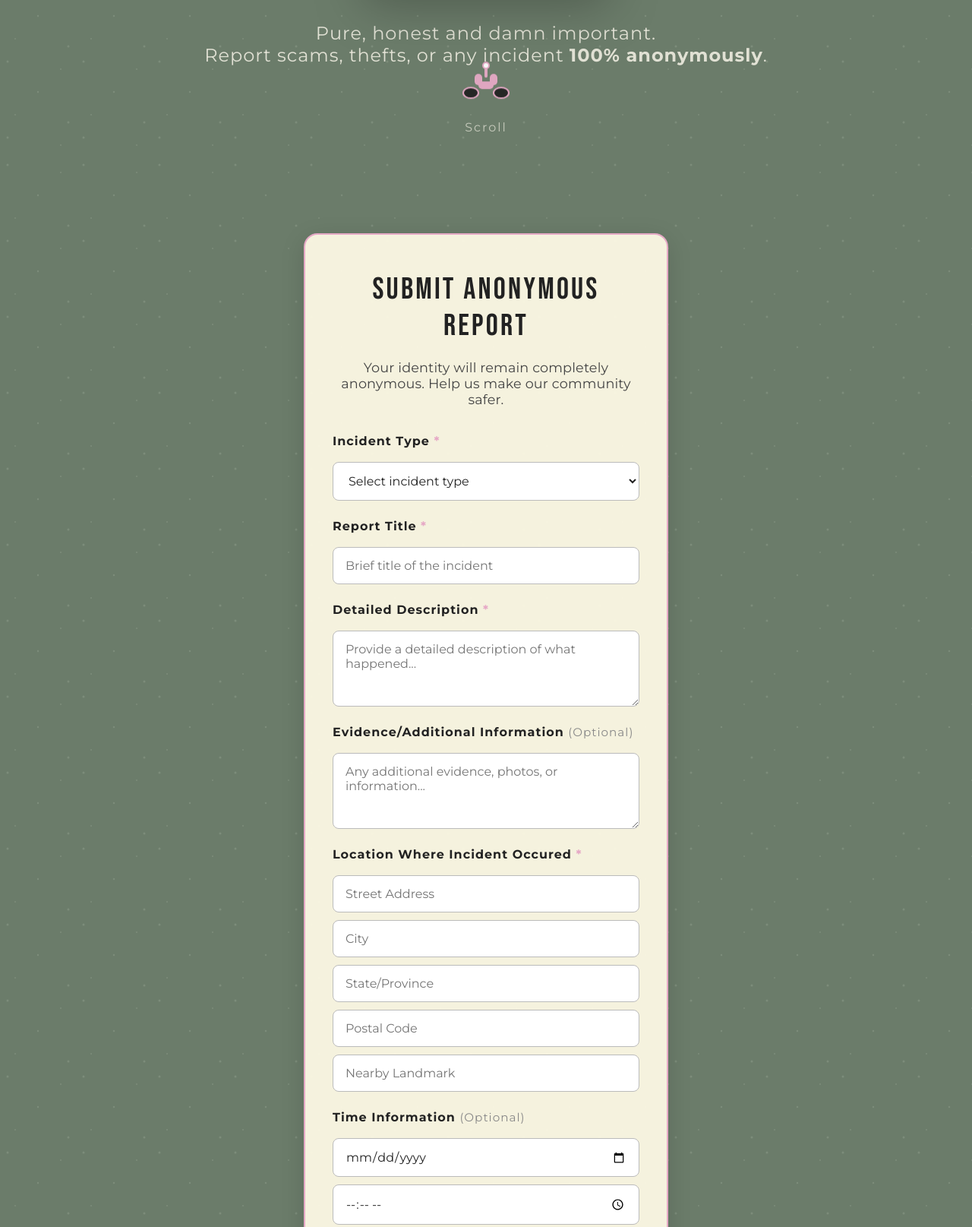
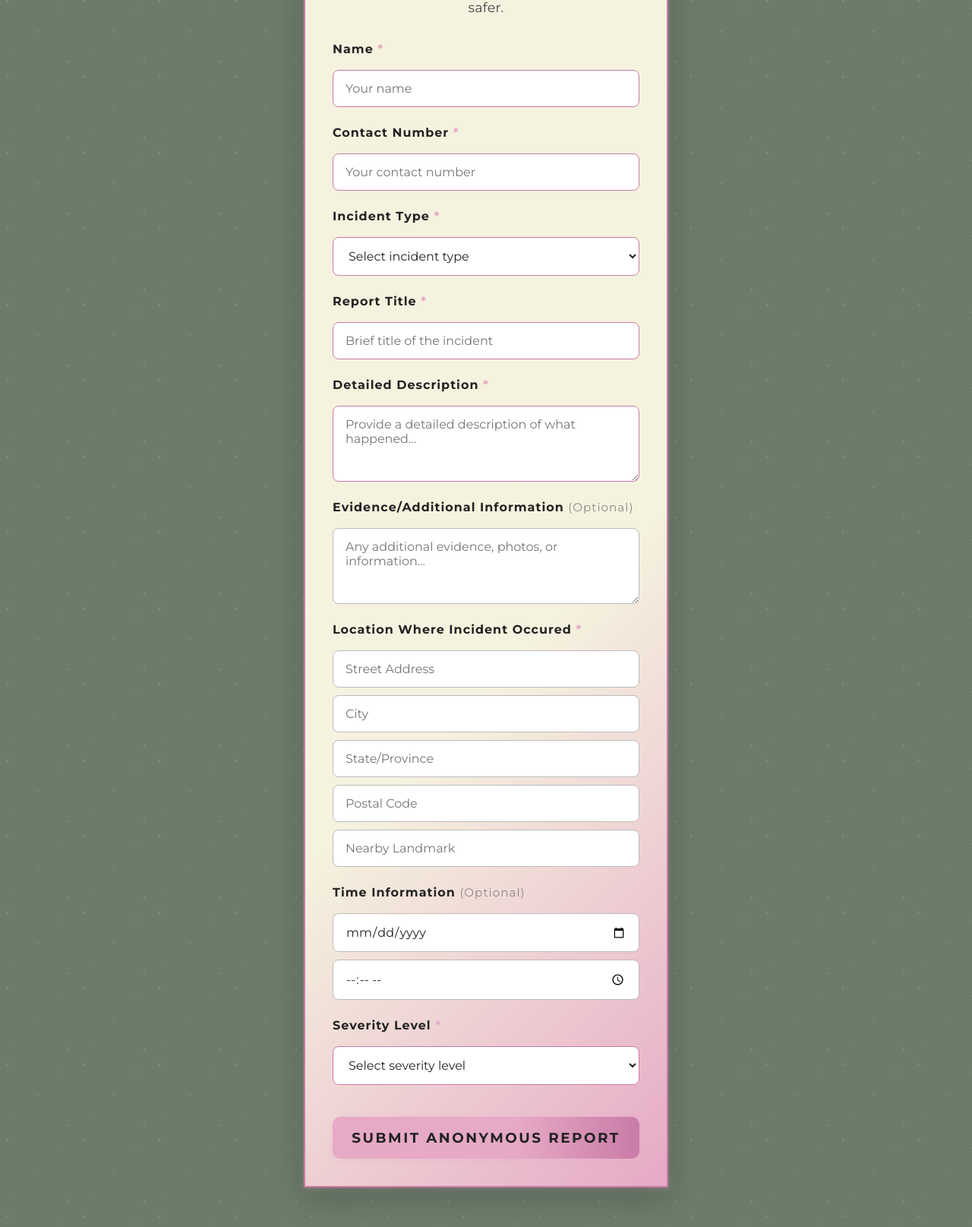
Before and after one commit to vedanthaha/no-lie-in-july, a website: page index.html in a window 1280 px wide. Shown: the part 1029-2644 px from the top of the page at 76% size. Drawn offline with Linux system fonts and the light colour scheme.

Commit message:
Update index.html

```diff
--- a/index.html
+++ b/index.html
@@ -234,9 +234,10 @@
             justify-content: center;
         }
         .form-container {
-            background: #fffbe7ee;
-            border-radius: 18px;
-            box-shadow: 0 8px 32px #0002;
+            box-shadow: 0 12px 40px #0003, 0 1.5px 8px #e6a9c655;
+            border: 2.5px solid var(--accent-dark);
+            background: linear-gradient(135deg, #fffbe7ee 60%, #e6a9c6 100%);
+            animation: popIn 0.7s cubic-bezier(.68,-0.55,.27,1.55);
             padding: 48px 36px 36px 36px;
             max-width: 480px;
             width: 100%;
@@ -244,7 +245,10 @@
             display: flex;
             flex-direction: column;
             align-items: center;
-            border: 2px solid var(--accent);
+        }
+        @keyframes popIn {
+            0% { opacity: 0; transform: scale(0.95) translateY(40px); }
+            100% { opacity: 1; transform: scale(1) translateY(0); }
         }
         .form-title {
             font-family: 'Bebas Neue', Arial, sans-serif;
@@ -305,24 +309,26 @@
             resize: vertical;
         }
         .submit-btn {
+            background: linear-gradient(90deg, var(--accent) 60%, var(--accent-dark) 100%);
+            color: #222;
+            font-size: 1.15rem;
+            letter-spacing: 2.5px;
+            border: none;
+            border-radius: 10px;
+            box-shadow: 0 2px 8px #e6a9c655;
+            transition: background 0.2s, color 0.2s, box-shadow 0.2s;
             width: 100%;
             padding: 16px;
-            background: var(--accent);
-            color: #222;
-            border: none;
-            border-radius: 8px;
-            font-size: 1.1rem;
             font-family: 'Montserrat', Arial, sans-serif;
             font-weight: 700;
-            letter-spacing: 2px;
             text-transform: uppercase;
             cursor: pointer;
             margin-top: 1em;
-            transition: background 0.2s, color 0.2s;
         }
         .submit-btn:hover {
-            background: var(--accent-dark);
+            background: linear-gradient(90deg, var(--accent-dark) 60%, var(--accent) 100%);
             color: #fff;
+            box-shadow: 0 4px 16px #c97ba655;
         }
         .optional {
             color: #888;
@@ -559,27 +565,7 @@
             }
         }
 
-        @media (max-width: 1024px) {
-            .nav-right .nav-social, .nav-right .nav-contact {
-                display: none;
-            }
-            .nav-inner {
-                padding: 0 20px;
-            }
-            .nav-logo {
-                font-size: 1.9rem;
-                margin-right: 24px;
-            }
-            .desktop-nav-links {
-                gap: 20px;
-            }
-        }
-
         @media (max-width: 900px) {
-            .nav-logo {
-                font-size: 1.8rem;
-                margin-right: 0;
-            }
             .hero-title {
                 font-size: 2.5rem;
                 line-height: 1.1;
@@ -599,7 +585,7 @@
                 padding: 32px 24px;
                 width: 90%;
             }
-            input, textarea, select { /* Added responsive font size for form fields */
+            input, textarea, select {
                 font-size: 0.95rem;
             }
             .nav-inner { padding: 0 10px; }
@@ -610,6 +596,10 @@
             }
             #hamburger-menu {
                 display: block;
+            }
+            .nav-logo {
+                font-size: 1.8rem;
+                margin-right: 0;
             }
         }
 
@@ -689,6 +679,29 @@
             cursor: pointer;
         }
 
+        @media (max-width: 1024px) {
+            .nav-right .nav-social, .nav-right .nav-contact {
+                display: none;
+            }
+            .nav-inner {
+                padding: 0 20px;
+            }
+            .nav-logo {
+                font-size: 1.9rem;
+                margin-right: 24px;
+            }
+            .desktop-nav-links {
+                gap: 20px;
+            }
+        }
+
+        input:required, textarea:required, select:required {
+            border-color: var(--accent-dark);
+            background: #fff;
+        }
+        input:required:focus, textarea:required:focus, select:required:focus {
+            box-shadow: 0 0 0 2px #c97ba6aa;
+        }
     </style>
 </head>
 <body>
@@ -746,7 +759,6 @@
         <div class="hero-bg"></div>
         <div class="hero-content">
             <h1 class="hero-title">KYA TUJHPE BHI HUYA HAI JHUT KA ATTACK? <span class="highlight">JOH BOL NAHI PAAYE WO TYPE KARDO</span></h1>
-            <img src="shhh.png" alt="Shhh Statue" class="hero-img" />
             <div class="hero-desc">Pure, honest and <span class="highlight">damn important</span>.<br>Report scams, thefts, or any incident <b>100% anonymously</b>.</div>
         </div>
         <div class="scroll-indicator">
@@ -768,6 +780,14 @@
         <form class="form-container" id="reportForm">
             <div class="form-title">Submit Anonymous Report</div>
             <div class="form-description">Your identity will remain completely anonymous. Help us make our community safer.</div>
+            <div class="form-group">
+                <label for="reporterName">Name <span class="required">*</span></label>
+                <input type="text" id="reporterName" name="reporterName" placeholder="Your name" required>
+            </div>
+            <div class="form-group">
+                <label for="contactNumber">Contact Number <span class="required">*</span></label>
+                <input type="tel" id="contactNumber" name="contactNumber" placeholder="Your contact number" required pattern="[0-9]{10,15}" title="Please enter a valid contact number (10-15 digits)">
+            </div>
             <div class="form-group">
                 <label for="incidentType">Incident Type <span class="required">*</span></label>
                 <select id="incidentType" name="incidentType" required>
@@ -934,6 +954,8 @@
                 title: document.getElementById('reportTitle').value,
                 description: document.getElementById('description').value,
                 evidence: document.getElementById('evidence').value,
+                reporterName: document.getElementById('reporterName').value,
+                contactNumber: document.getElementById('contactNumber').value,
                 address: {
                     street: document.getElementById('streetAddress').value,
                     city: document.getElementById('city').value,
```
